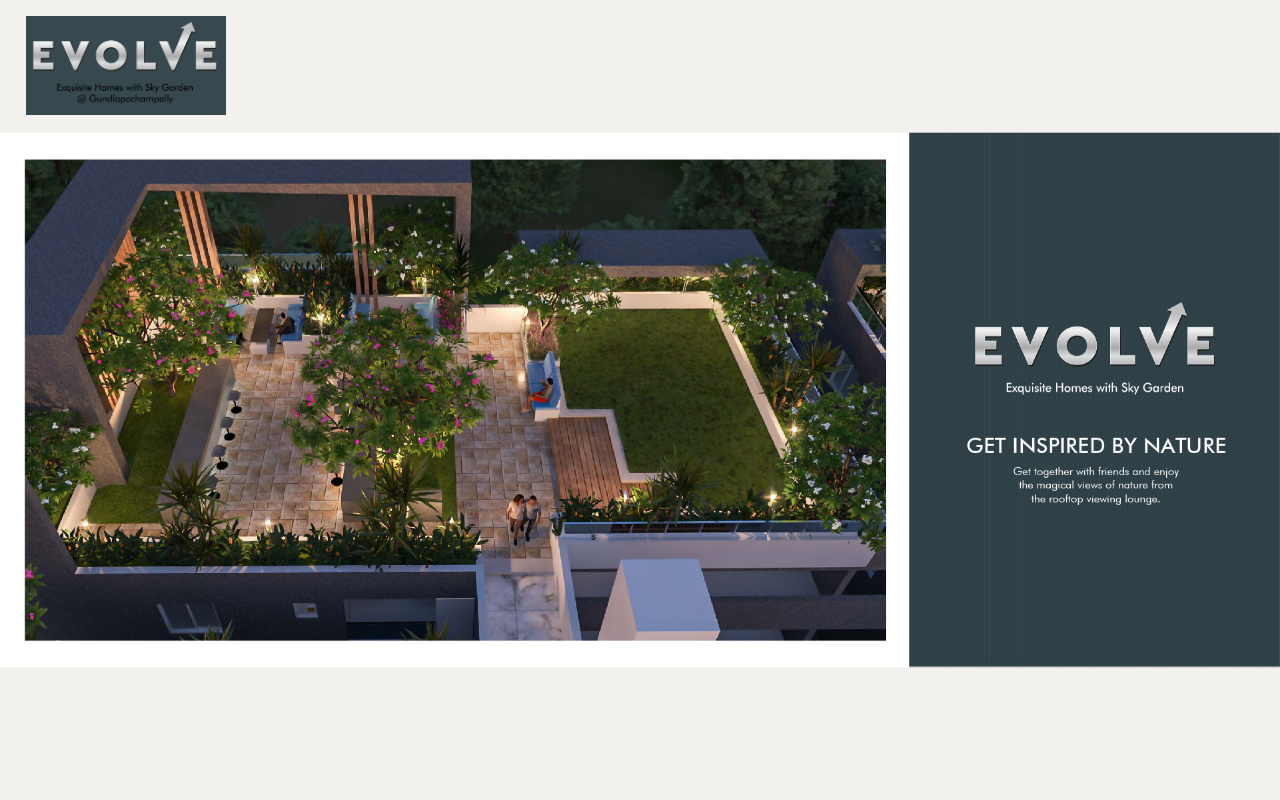
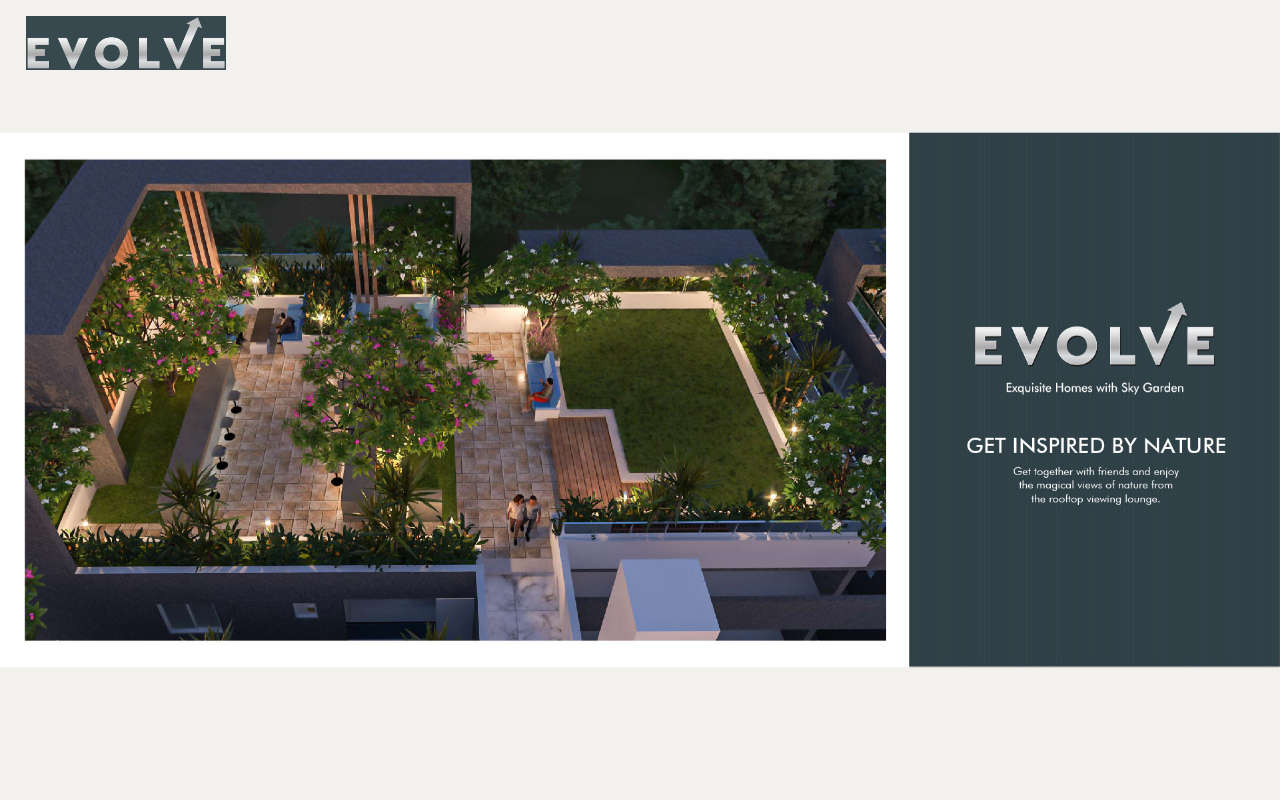
Before and after one commit to khaled4dev/Evolve, a plain HTML site: page index.html in a window 1280 px wide. Shown: the top 800 px of the page. Drawn offline with nearby package versions, Linux system fonts and the light colour scheme.

Commit message:
added new logo

```diff
--- a/index.html
+++ b/index.html
@@ -41,7 +41,7 @@
 
 
         <div class="home-logo">
-            <img src="./images/evolvelogo-24.png" alt="" class="img-fluid">
+            <img src="./images/Evolve logo-05.png" alt="" class="img-fluid">
         </div>
 
         <div class="home-banner" id="home">
```
Also changed, not shown: images/Evolve logo-05.png (added).
